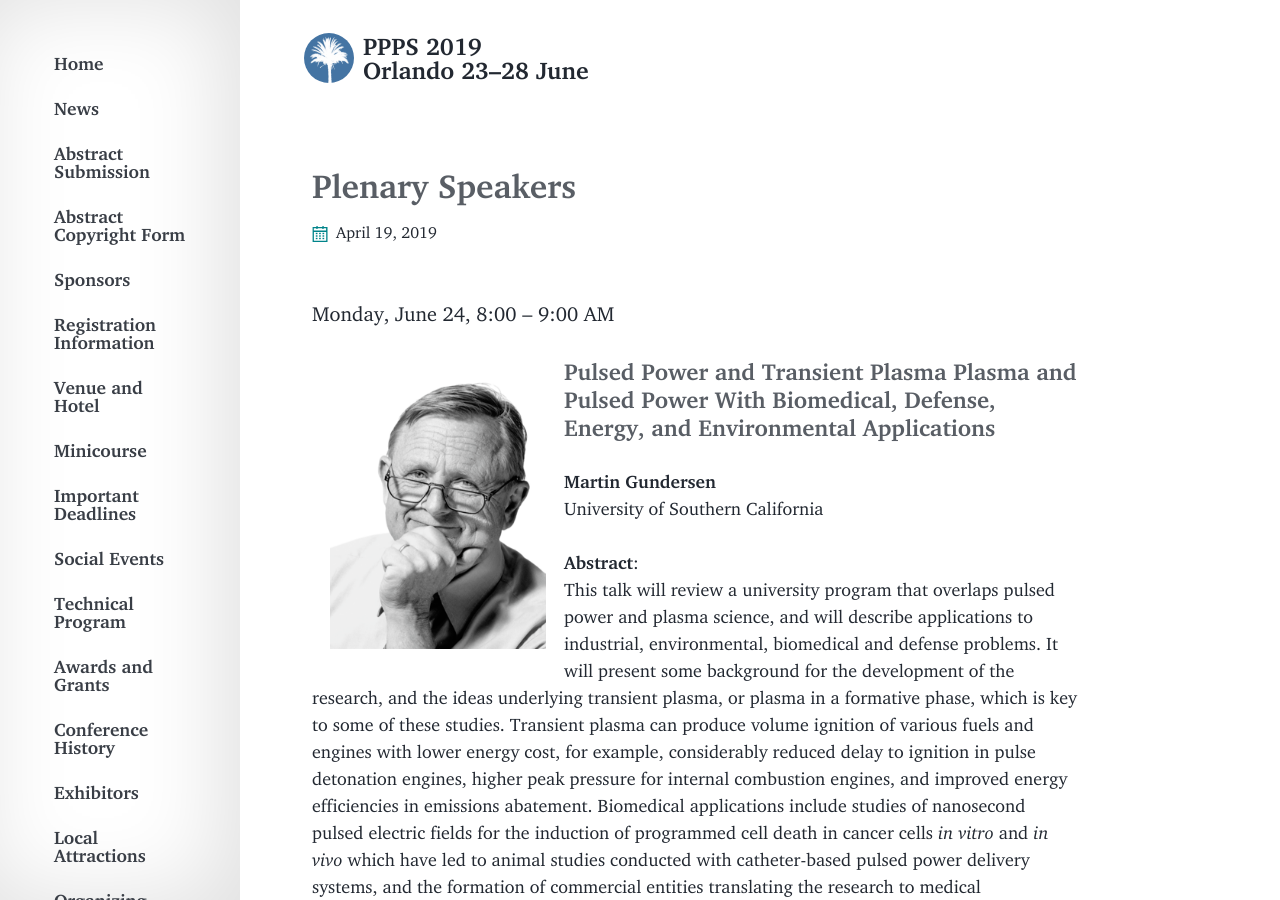
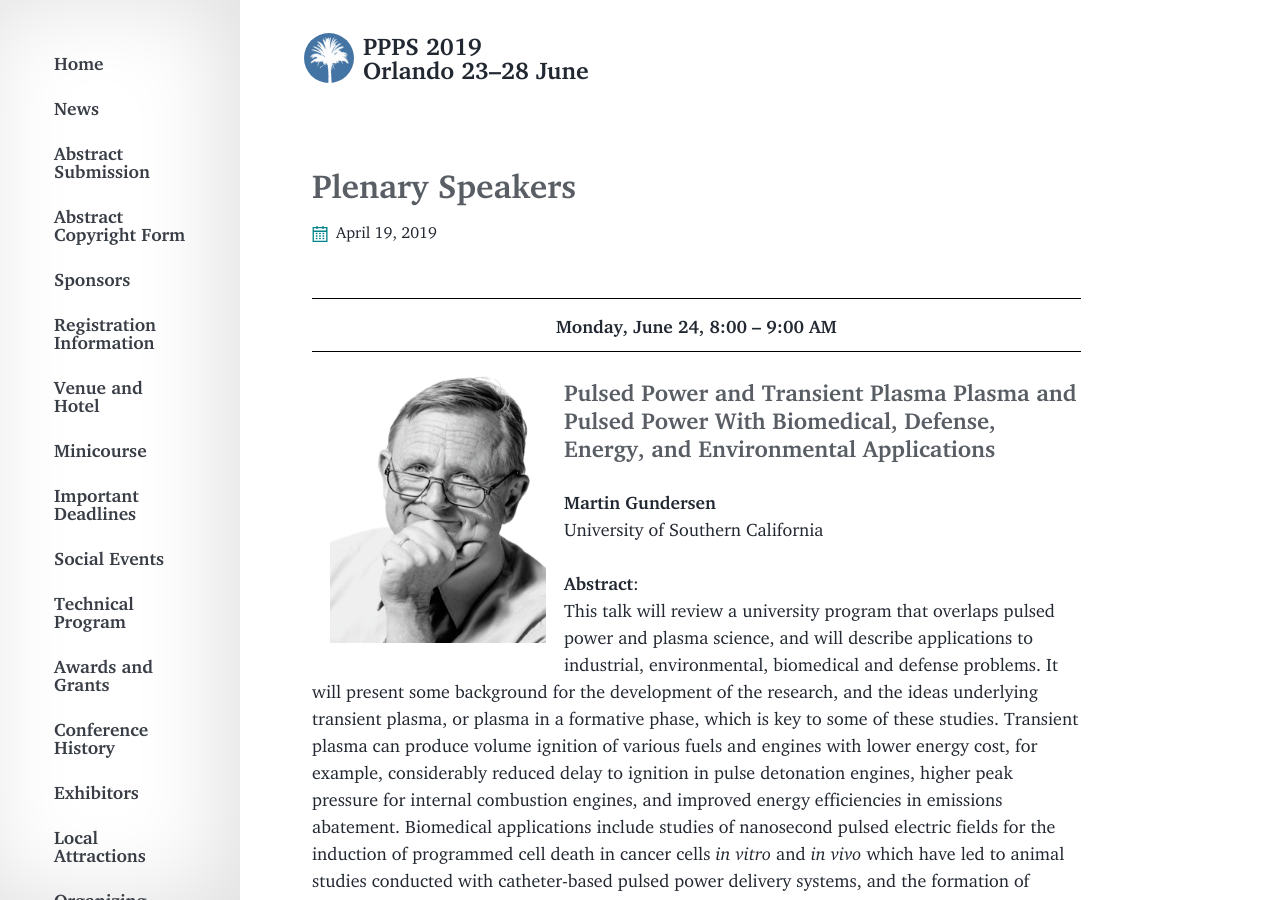
Before and after one commit to ppps2019/ppps2019.github.io, a Jekyll site: the page built from _info_articles/plenary.md, in a window 1280 px wide and 900 px high. Built offline with Jekyll 4.4.1, drawn with Linux system fonts in a browser that asks for light colours; comment, search, counter and statistics services are not loaded.

```diff
--- a/_info_articles/plenary.md
+++ b/_info_articles/plenary.md
@@ -1,14 +1,16 @@
 ---
 layout: page
 title: Plenary Speakers
-excerpt:
+excerpt: "PPPS 2019 Plenary Speakers"
 modified: 2019-04-12
 ---
 
 {% for phash in site.data.plenary %}
 {% assign person = phash[1] %}
 {::options parse_block_html="true" /}
+<div class="plenary-date">
 {{ person.date }}
+</div>
 {% if person.pic %}
 ![{{ person.name }}]({{ site.url }}/images/plenary/{{ person.pic }}){: class="plenary-bio" alt="{{person.name}}"}
 {% endif %}
```
